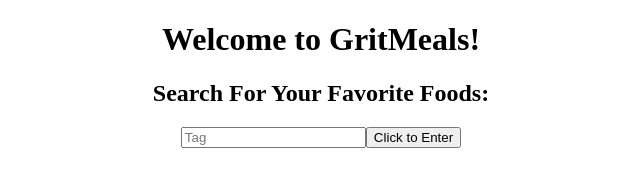
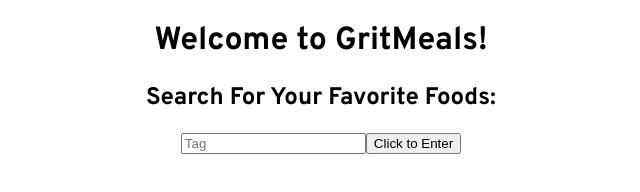
Before and after one commit to asayad1/GritMeals, a plain HTML site: page index.html in a window 1280 px wide. Shown: the whole page, without its empty margins (319-959 px from the left). Drawn offline with nearby package versions, Linux system fonts and the light colour scheme.

Commit message:
Update index.html

```diff
--- a/index.html
+++ b/index.html
@@ -1,5 +1,5 @@
 <!DOCTYPE html>
-<html lang="en">
+<html lang="en" class="entireSite">
     <head>
         <meta charset="UTF-8">
         <meta http-equiv="X-UA-Compatible" content="IE=edge">
@@ -11,7 +11,17 @@
         <script src="https://unpkg.com/babel-standalone@6/babel.min.js"></script>
         <!-- End React CDNs-->
 
-        <title>Login</title>
+        <!-- Stylesheets-->
+        <link rel="stylesheet" href="index.css">
+        <!-- End Stylesheets-->
+
+        <!-- Custom Fonts -->
+        <link rel="preconnect" href="https://fonts.googleapis.com">
+        <link rel="preconnect" href="https://fonts.gstatic.com" crossorigin>
+        <link href="https://fonts.googleapis.com/css2?family=Overpass:wght@200;300;400;500;600;700;800;900&display=swap" rel="stylesheet">
+        <!-- End Custom Fonts -->
+
+        <title>GritMeals</title>
     </head>
 
     <body>
```
